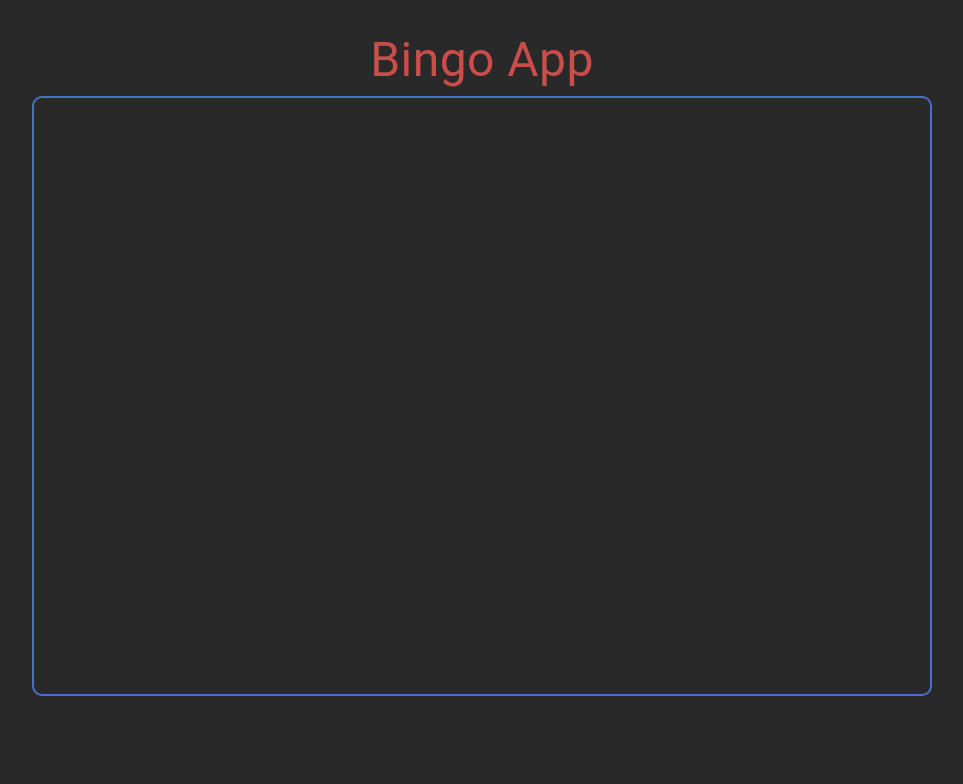
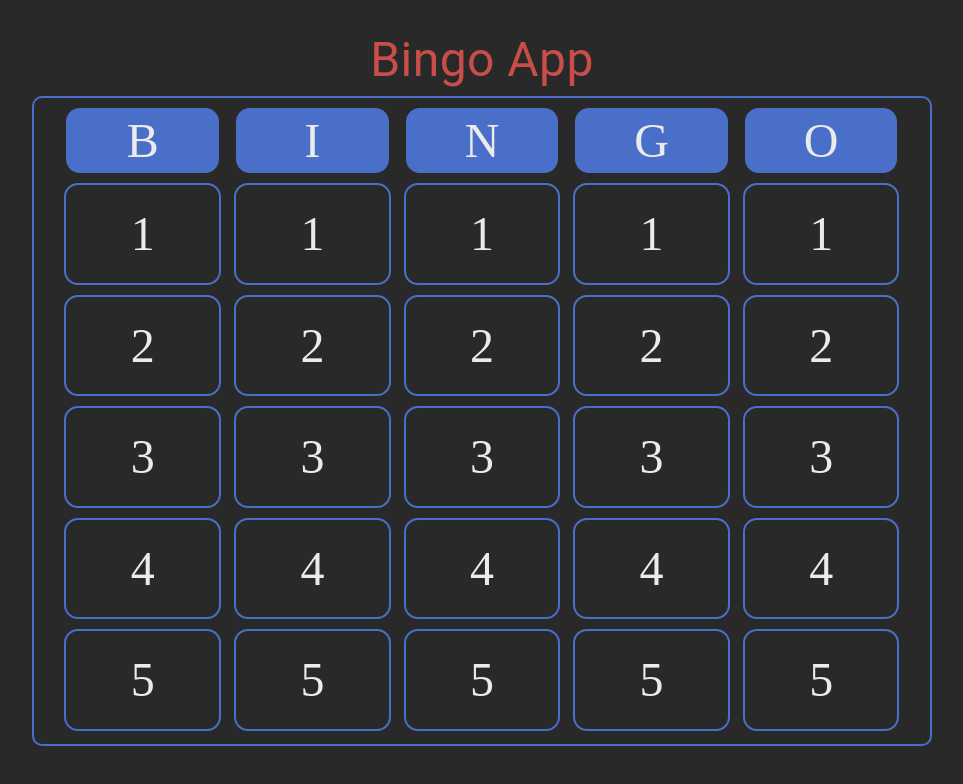
Before and after one commit to VictorGVC/BingoApp, a React (Vite) app: page /player in a window 1280 px wide. Shown: the top 784 px of the page, without its empty margins (158-1121 px from the left). Built offline with nearby package versions, Linux system fonts and the light colour scheme.

Commit message:
- create a Column Component. - styled the componente and the players page.

```diff
--- /dev/null
+++ b/src/components/Column/column.module.css
@@ -0,0 +1,35 @@
+.column{
+    min-width: 20%;
+    display: flex;
+    justify-content: left;
+    align-items: center;
+    gap: 10px;
+
+    height: 650px;
+}
+.header{
+    margin-top: 10px;
+    background:var(--color-primary) ;
+    color: var(--color-grey-100);
+    width: 90%;
+    height: 10%;
+    display: flex;
+    justify-content: center;
+    align-items: center;
+    border-radius: var(--border-radius-big);
+    font-size: var(--size-big);
+}
+
+.slot{
+     background: transparent ;
+     border: 2px solid var(--color-primary);
+    color: var(--color-grey-100);
+    width: 90%;
+    height: 15%;
+    display: flex;
+    justify-content: center;
+    align-items: center;
+    border-radius: var(--border-radius-big);
+    font-size: var(--size-big);
+
+}
--- /dev/null
+++ b/src/components/Column/index.tsx
@@ -0,0 +1,27 @@
+import {Checkbox, Stack, Card, Box, Typography} from '@mui/material'
+import styles from './column.module.css'
+
+interface ColumnProps {
+    Header: string
+    Slot1: Number
+    Slot2: Number
+    Slot3: Number
+    Slot4: Number
+    Slot5: Number
+
+}
+
+export const Column = ({Header,Slot1,Slot2,Slot3,Slot4,Slot5}: ColumnProps) =>{
+
+    return(
+        <Stack className={styles.column}>
+            <Box className={styles.header} >{Header}</Box>
+            <Box className={styles.slot}>{Slot1}</Box>
+            <Box className={styles.slot}>{Slot2}</Box>
+            <Box className={styles.slot}>{Slot3}</Box>
+            <Box className={styles.slot}>{Slot4}</Box>
+            <Box className={styles.slot}>{Slot5}</Box>
+        </Stack>
+
+    );
+};
--- a/src/pages/player/page.module.css
+++ b/src/pages/player/page.module.css
@@ -6,7 +6,7 @@
     justify-self: center;
     border: 2px solid var(--color-primary);
     border-radius: var(--border-radius-medium);
-    height: 600px;
+    height: 650px;
 }
 
 .title{
--- a/src/pages/player/page.tsx
+++ b/src/pages/player/page.tsx
@@ -1,18 +1,23 @@
 import styles from './page.module.css'
 import './page.module.css'
-import { Box, Checkbox, Container, Grid, Typography } from '@mui/material'
+import { Box, Checkbox, Container, Grid, Stack, Typography } from '@mui/material'
+import {Column} from '../../components/Column'
 
 const Player = () => {
     return(
     <Container className={styles.content}>
         <Typography  className={styles.title} sx={{fontSize:'var(--size-big)'}}>Bingo App</Typography>
         <Container maxWidth='md' className={styles.table}>
-            <Grid container spacing={1}>
+            <Stack className={styles.columns} sx={{flexDirection:'row'}}>
+                <Column Header='B' Slot1='1' Slot2='2' Slot3='3' Slot4='4' Slot5='5' />
+                <Column Header='I' Slot1='1' Slot2='2' Slot3='3' Slot4='4' Slot5='5'/>
+                <Column Header='N' Slot1='1' Slot2='2' Slot3='3' Slot4='4' Slot5='5' />
+                <Column Header='G' Slot1='1' Slot2='2' Slot3='3' Slot4='4' Slot5='5'/>
+                <Column Header='O' Slot1='1' Slot2='2' Slot3='3' Slot4='4' Slot5='5'/>
 
 
 
-
-            </Grid>
+            </Stack>
         </Container>
     </Container>
     )
```
